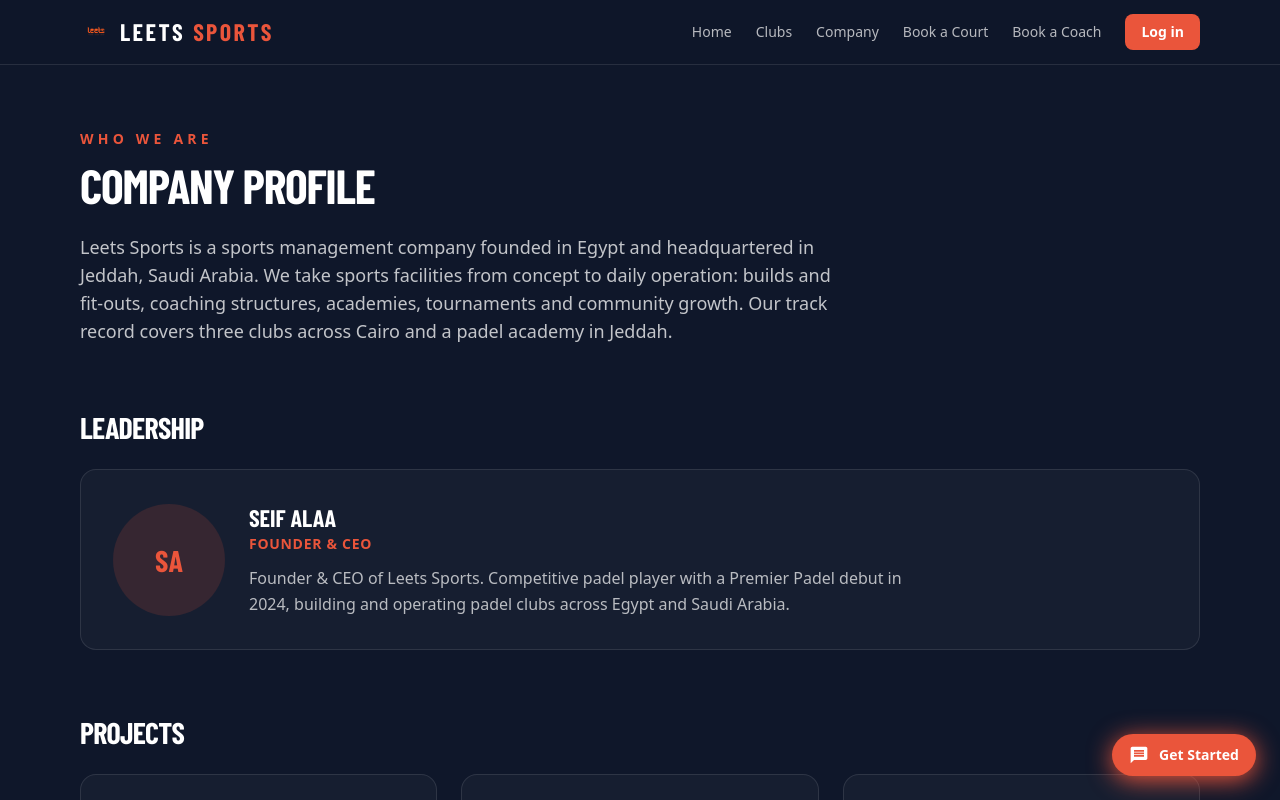
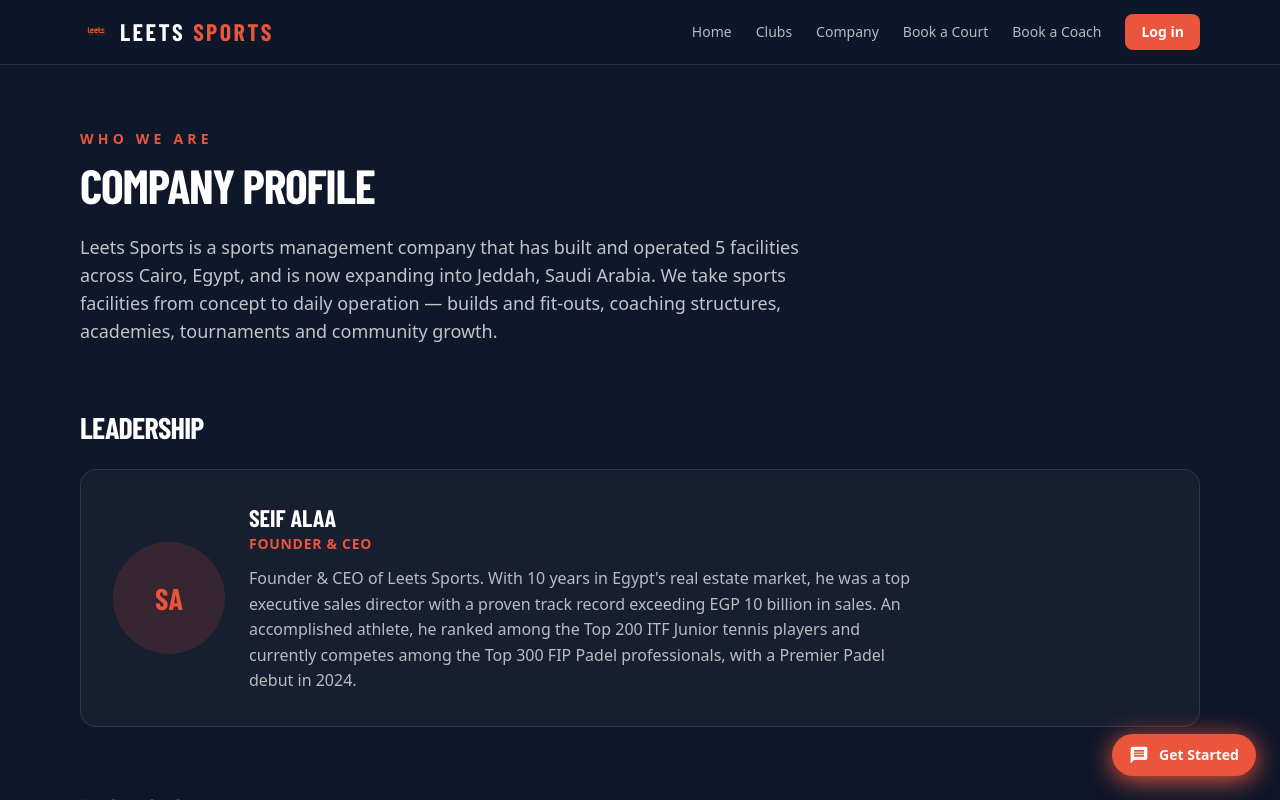
Before and after one commit to seifalaa92-coder/leets-crm, a Next.js app: page /company in a window 1280 px wide. Shown: the top 800 px of the page. Built offline with nearby package versions, Linux system fonts and the light colour scheme; a web font is replaced by a local one.

Commit message:
update company profile: founder bio and intro

```diff
--- a/src/data/company.ts
+++ b/src/data/company.ts
@@ -80,9 +80,9 @@
 export const FOUNDER = {
   name: "Seif Alaa",
   title: "Founder & CEO",
-  bio: "Founder & CEO of Leets Sports. Competitive padel player with a Premier Padel debut in 2024, building and operating padel clubs across Egypt and Saudi Arabia.",
+  bio: "Founder & CEO of Leets Sports. With 10 years in Egypt's real estate market, he was a top executive sales director with a proven track record exceeding EGP 10 billion in sales. An accomplished athlete, he ranked among the Top 200 ITF Junior tennis players and currently competes among the Top 300 FIP Padel professionals, with a Premier Padel debut in 2024.",
   photo: "",
 };
 
 export const COMPANY_PROFILE_INTRO =
-  "Leets Sports is a sports management company founded in Egypt and headquartered in Jeddah, Saudi Arabia. We take sports facilities from concept to daily operation: builds and fit-outs, coaching structures, academies, tournaments and community growth. Our track record covers three clubs across Cairo and a padel academy in Jeddah.";
+  "Leets Sports is a sports management company that has built and operated 5 facilities across Cairo, Egypt, and is now expanding into Jeddah, Saudi Arabia. We take sports facilities from concept to daily operation — builds and fit-outs, coaching structures, academies, tournaments and community growth.";
```
